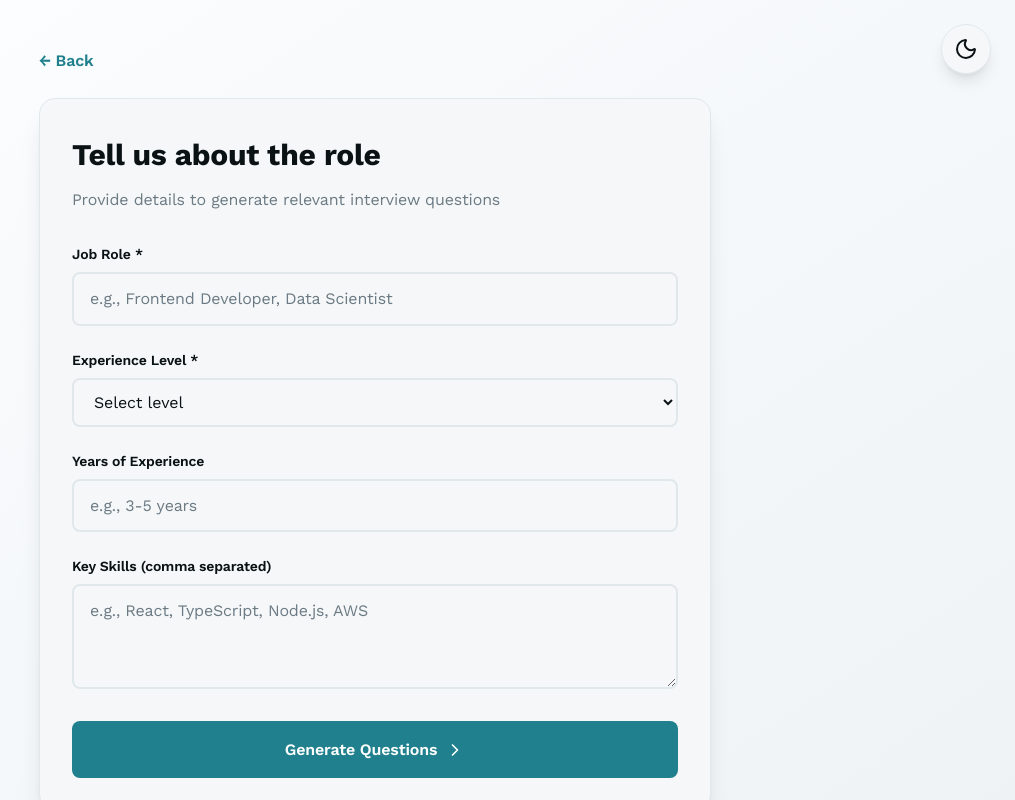
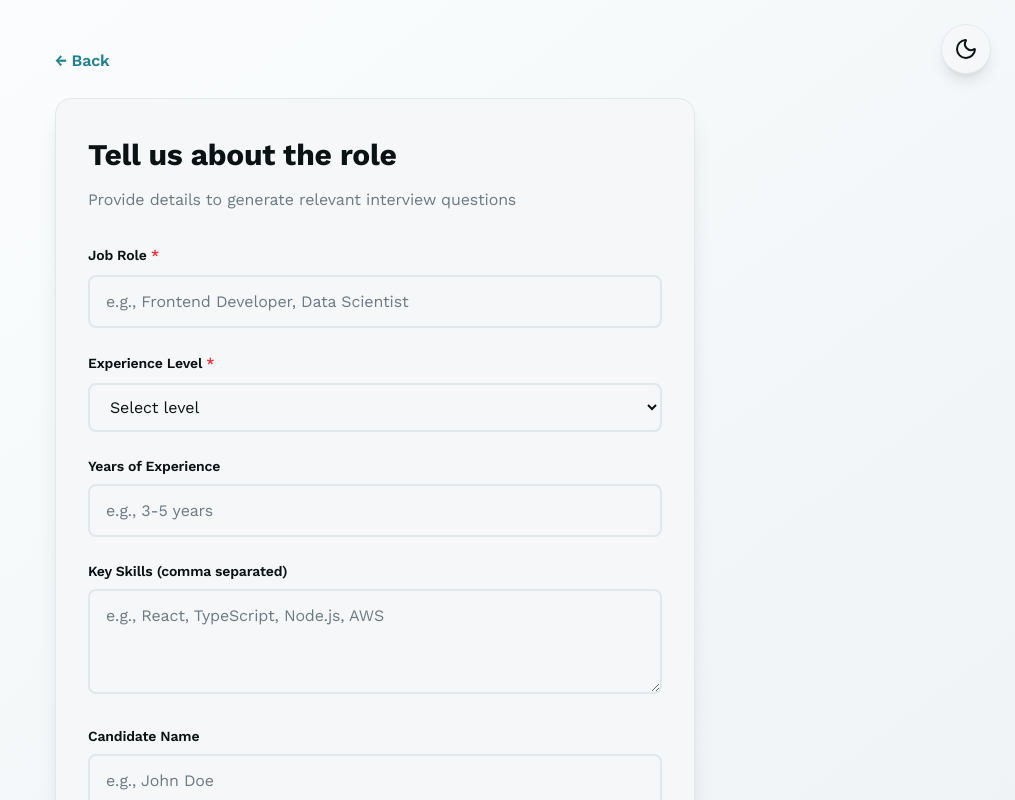
Before and after one commit to haris-75/ai-interview-questionary-gen, a React (Vite) app: page / in a window 1280 px wide. Both pictures are taken after a click on the button 410 px from the left and 486 px from the top of the page. Shown: the top 800 px of the page, without its empty margins (265-1280 px from the left). Built offline with nearby package versions, Linux system fonts and the light colour scheme.

Commit message:
Integrate Share Details API

```diff
--- /dev/null
+++ b/src/api.js
@@ -0,0 +1,18 @@
+const BASE_URL = import.meta.env.VITE_API_BASE_URL || "http://localhost:3000";
+
+export const generateFromDetails = async (formData) => {
+  const response = await fetch(`${BASE_URL}/generate-from-details`, {
+    method: "POST",
+    headers: {
+      "Content-Type": "application/json",
+    },
+    body: JSON.stringify(formData),
+  });
+
+  if (!response.ok) {
+    const errorData = await response.json();
+    throw new Error(errorData.message || "Failed to generate questions.");
+  }
+
+  return response.json();
+};
--- a/src/pages/ShareDetails.jsx
+++ b/src/pages/ShareDetails.jsx
@@ -1,110 +1,327 @@
 import { useState } from "react";
-import { ChevronRight } from "lucide-react";
+import { ChevronRight, AlertCircle } from "lucide-react";
 import { useNavigate } from "react-router-dom";
 import ROUTES from "../routes";
+import { generateFromDetails } from "../api";
 
+// Form configuration
+const EXPERIENCE_LEVELS = [
+  { value: "", label: "Select level" },
+  { value: "Junior", label: "Junior (0-2 years)" },
+  { value: "Mid-Level", label: "Mid-Level (2-5 years)" },
+  { value: "Senior", label: "Senior (5+ years)" },
+  { value: "Lead", label: "Lead/Principal" },
+];
+
+// Validation rules
+const validators = {
+  role: (value) => {
+    if (!value?.trim()) return "Job role is required.";
+    return null;
+  },
+
+  level: (value) => {
+    if (!value?.trim()) return "Experience level is required.";
+    return null;
+  },
+
+  yearsExp: (value) => {
+    if (!value) return null;
+    if (!/^\d+(\+|\-\d+)?$/.test(value.trim())) {
+      return "Please enter a valid number or range (e.g., 3, 3-5, 5+).";
+    }
+    return null;
+  },
+
+  skills: (value) => {
+    if (!value) return null;
+    const hasEmptySkill = value.split(",").some((s) => s.trim().length === 0);
+    if (hasEmptySkill) {
+      return "Please separate skills by commas (no trailing commas).";
+    }
+    return null;
+  },
+
+  candidateName: (value) => {
+    if (!value) return null;
+    if (/[0-9]/.test(value.trim())) {
+      return "Candidate name cannot contain numbers.";
+    }
+    return null;
+  },
+};
+
+// Form field configuration
+const FORM_FIELDS = [
+  {
+    name: "role",
+    label: "Job Role",
+    type: "text",
+    placeholder: "e.g., Frontend Developer, Data Scientist",
+    required: true,
+  },
+  {
+    name: "level",
+    label: "Experience Level",
+    type: "select",
+    options: EXPERIENCE_LEVELS,
+    required: true,
+  },
+  {
+    name: "yearsExp",
+    label: "Years of Experience",
+    type: "text",
+    placeholder: "e.g., 3-5 years",
+  },
+  {
+    name: "skills",
+    label: "Key Skills (comma separated)",
+    type: "textarea",
+    placeholder: "e.g., React, TypeScript, Node.js, AWS",
+    rows: 3,
+  },
+  {
+    name: "candidateName",
+    label: "Candidate Name",
+    type: "text",
+    placeholder: "e.g., John Doe",
+  },
+];
+
+// Reusable Input Component
+const FormField = ({ field, value, error, onChange }) => {
+  const baseClasses = `w-full px-4 py-3 border-2 rounded-lg bg-surface border-border text-fg placeholder-muted focus:outline-none focus:ring-2 focus:ring-ring ${
+    error ? "border-red-500" : "focus:border-accent"
+  }`;
+
+  const renderInput = () => {
+    switch (field.type) {
+      case "select":
+        return (
+          <select
+            value={value}
+            onChange={(e) => onChange(field.name, e.target.value)}
+            className={baseClasses}
+          >
+            {field.options.map((opt) => (
+              <option key={opt.value} value={opt.value}>
+                {opt.label}
+              </option>
+            ))}
+          </select>
+        );
+
+      case "textarea":
+        return (
+          <textarea
+            value={value}
+            onChange={(e) => onChange(field.name, e.target.value)}
+            placeholder={field.placeholder}
+            rows={field.rows}
+            className={baseClasses}
+          />
+        );
+
+      default:
+        return (
+          <input
+            type={field.type}
+            value={value}
+            onChange={(e) => onChange(field.name, e.target.value)}
+            placeholder={field.placeholder}
+            className={baseClasses}
+          />
+        );
+    }
+  };
+
+  return (
+    <div>
+      <label className="block text-sm font-semibold mb-2 text-fg">
+        {field.label}{" "}
+        {field.required && <span className="text-red-500">*</span>}
+      </label>
+      {renderInput()}
+      {error && (
+        <p
+          className="text-sm mt-1 flex items-center gap-1"
+          style={{ color: "var(--color-error-text)" }}
+        >
+          <AlertCircle
+            className="w-4 h-4"
+            style={{ color: "var(--color-error-icon)" }}
+          />
+          {error}
+        </p>
+      )}
+    </div>
+  );
+};
+
+// Error Alert Component
+const ErrorAlert = ({ message }) => (
+  <div
+    className="p-4 rounded-lg flex items-start gap-3 border"
+    style={{
+      backgroundColor: "var(--color-error-bg)",
+      borderColor: "var(--color-error-border)",
+    }}
+  >
+    <AlertCircle
+      className="w-5 h-5 flex-shrink-0 mt-0.5"
+      style={{ color: "var(--color-error-icon)" }}
+    />
+    <p
+      className="text-sm font-medium"
+      style={{ color: "var(--color-error-text)" }}
+    >
+      {message}
+    </p>
+  </div>
+);
+
+// Main Component
 export default function ShareDetails() {
   const navigate = useNavigate();
+
   const [formData, setFormData] = useState({
     role: "",
     level: "",
     yearsExp: "",
     skills: "",
+    candidateName: "",
   });
 
+  const [errors, setErrors] = useState({});
+  const [loading, setLoading] = useState(false);
+  const [apiError, setApiError] = useState(null);
+
+  // Validate entire form
+  const validateForm = () => {
+    const newErrors = {};
+
+    Object.keys(validators).forEach((field) => {
+      const error = validators[field](formData[field]);
+      if (error) newErrors[field] = error;
+    });
+
+    setErrors(newErrors);
+    return Object.keys(newErrors).length === 0;
+  };
+
+  // Handle field change with real-time validation clearing
+  const handleChange = (field, value) => {
+    setFormData((prev) => ({ ...prev, [field]: value }));
+
+    // Clear error for this field if it exists
+    if (errors[field]) {
+      setErrors((prev) => {
+        const newErrors = { ...prev };
+        delete newErrors[field];
+        return newErrors;
+      });
+    }
+
+    // Clear API error when user makes changes
+    if (apiError) setApiError(null);
+  };
+
+  // Transform form data to API payload
+  const buildPayload = () => ({
+    role: formData.role.trim(),
+    level: formData.level,
+    years_exp: formData.yearsExp.trim() || null,
+    skills: formData.skills
+      ? formData.skills
+          .split(",")
+          .map((s) => s.trim())
+          .filter(Boolean)
+      : [],
+    candidate_name: formData.candidateName.trim() || null,
+    use_llm: true,
+  });
+
+  // Handle form submission
+  const handleGenerate = async () => {
+    if (!validateForm()) return;
+
+    setLoading(true);
+    setApiError(null);
+
+    try {
+      const payload = buildPayload();
+      const data = await generateFromDetails(payload);
+
+      navigate(`/${ROUTES.INTERVIEW_QUESTIONS}`, {
+        state: { questions: data },
+      });
+    } catch (err) {
+      console.error("Failed to generate questions:", err);
+      setApiError(
+        err.message || "Failed to generate questions. Please try again."
+      );
+    } finally {
+      setLoading(false);
+    }
+  };
+
   return (
-    <div className="lg:min-w-2xl md:min-w-xl max-w-6xl mx-auto py-8">
+    <div className="lg:min-w-2xl md:min-w-xl max-w-6xl mx-auto py-8 px-4">
       <button
         onClick={() => navigate(-1)}
-        className="mb-6 font-semibold flex items-center text-accent hover:opacity-90"
+        className="mb-6 font-semibold flex items-center text-accent hover:opacity-90 transition-opacity"
+        aria-label="Go back"
       >
         ← Back
       </button>
 
       <div className="rounded-2xl shadow-xl p-8 bg-surface border border-border">
-        <div className="mb-8">
+        <header className="mb-8">
           <h2 className="text-3xl font-bold mb-2 text-fg">
             Tell us about the role
           </h2>
           <p className="text-muted">
             Provide details to generate relevant interview questions
           </p>
-        </div>
+        </header>
 
-        <div className="space-y-6">
-          <div>
-            <label className="block text-sm font-semibold mb-2 text-fg">
-              Job Role *
-            </label>
-            <input
-              type="text"
-              value={formData.role}
-              onChange={(e) =>
-                setFormData({ ...formData, role: e.target.value })
-              }
-              placeholder="e.g., Frontend Developer, Data Scientist"
-              className="w-full px-4 py-3 border-2 rounded-lg bg-surface border-border text-fg placeholder-muted focus:outline-none focus:border-accent focus:ring-2 focus:ring-ring"
-              required
+        <form
+          onSubmit={(e) => {
+            e.preventDefault();
+            handleGenerate();
+          }}
+          className="space-y-6"
+        >
+          {FORM_FIELDS.map((field) => (
+            <FormField
+              key={field.name}
+              field={field}
+              value={formData[field.name]}
+              error={errors[field.name]}
+              onChange={handleChange}
             />
-          </div>
+          ))}
 
-          <div>
-            <label className="block text-sm font-semibold mb-2 text-fg">
-              Experience Level *
-            </label>
-            <select
-              value={formData.level}
-              onChange={(e) =>
-                setFormData({ ...formData, level: e.target.value })
-              }
-              className="w-full px-4 py-3 border-2 rounded-lg bg-surface border-border text-fg focus:outline-none focus:border-accent focus:ring-2 focus:ring-ring"
-              required
-            >
-              <option value="">Select level</option>
-              <option value="Junior">Junior (0-2 years)</option>
-              <option value="Mid-Level">Mid-Level (2-5 years)</option>
-              <option value="Senior">Senior (5+ years)</option>
-              <option value="Lead">Lead/Principal</option>
-            </select>
-          </div>
-
-          <div>
-            <label className="block text-sm font-semibold mb-2 text-fg">
-              Years of Experience
-            </label>
-            <input
-              type="text"
-              value={formData.yearsExp}
-              onChange={(e) =>
-                setFormData({ ...formData, yearsExp: e.target.value })
-              }
-              placeholder="e.g., 3-5 years"
-              className="w-full px-4 py-3 border-2 rounded-lg bg-surface border-border text-fg placeholder-muted focus:outline-none focus:border-accent focus:ring-2 focus:ring-ring"
-            />
-          </div>
-
-          <div>
-            <label className="block text-sm font-semibold mb-2 text-fg">
-              Key Skills (comma separated)
-            </label>
-            <textarea
-              value={formData.skills}
-              onChange={(e) =>
-                setFormData({ ...formData, skills: e.target.value })
-              }
-              placeholder="e.g., React, TypeScript, Node.js, AWS"
-              rows="3"
-              className="w-full px-4 py-3 border-2 rounded-lg bg-surface border-border text-fg placeholder-muted focus:outline-none focus:border-accent focus:ring-2 focus:ring-ring"
-            />
-          </div>
+          {apiError && <ErrorAlert message={apiError} />}
 
           <button
-            onClick={() => navigate(`/${ROUTES.INTERVIEW_QUESTIONS}`)}
-            className="w-full py-4 rounded-lg font-semibold transition-colors flex items-center justify-center bg-accent text-onaccent hover:opacity-90 focus:outline-none focus:ring-2 focus:ring-ring"
+            type="submit"
+            disabled={loading}
+            className="w-full py-4 rounded-lg font-semibold transition-all flex items-center justify-center bg-accent text-onaccent hover:opacity-90 focus:outline-none focus:ring-2 focus:ring-ring disabled:opacity-50 disabled:cursor-not-allowed"
           >
-            Generate Questions <ChevronRight className="w-5 h-5 ml-2" />
+            {loading ? (
+              <>
+                <span className="inline-block w-5 h-5 border-2 border-white border-t-transparent rounded-full animate-spin mr-2" />
+                Generating...
+              </>
+            ) : (
+              <>
+                Generate Questions
+                <ChevronRight className="w-5 h-5 ml-2" />
+              </>
+            )}
           </button>
-        </div>
+        </form>
       </div>
     </div>
   );
```
Also changed, not shown: src/index.css (+13 -2 lines), 1 other file (tests, documents, lock files or other folders).
